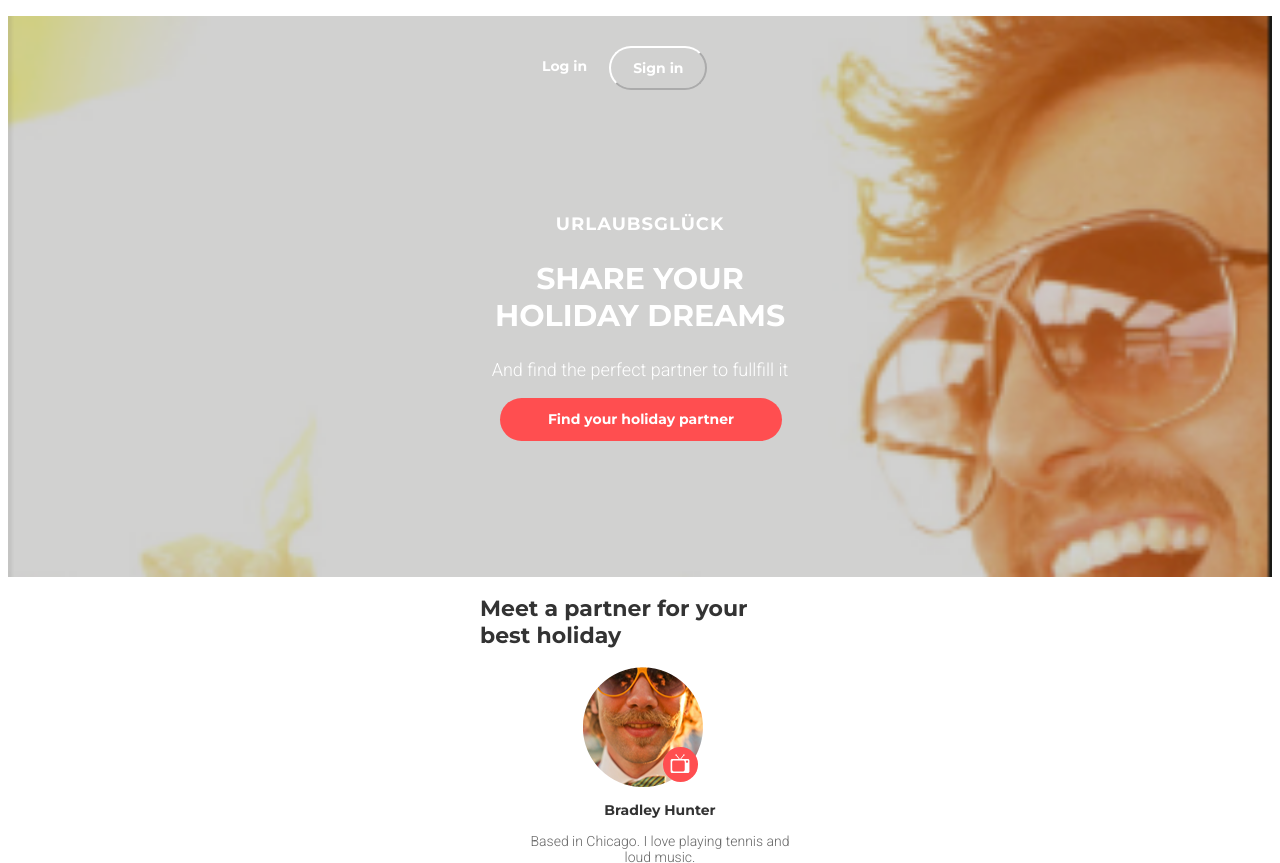
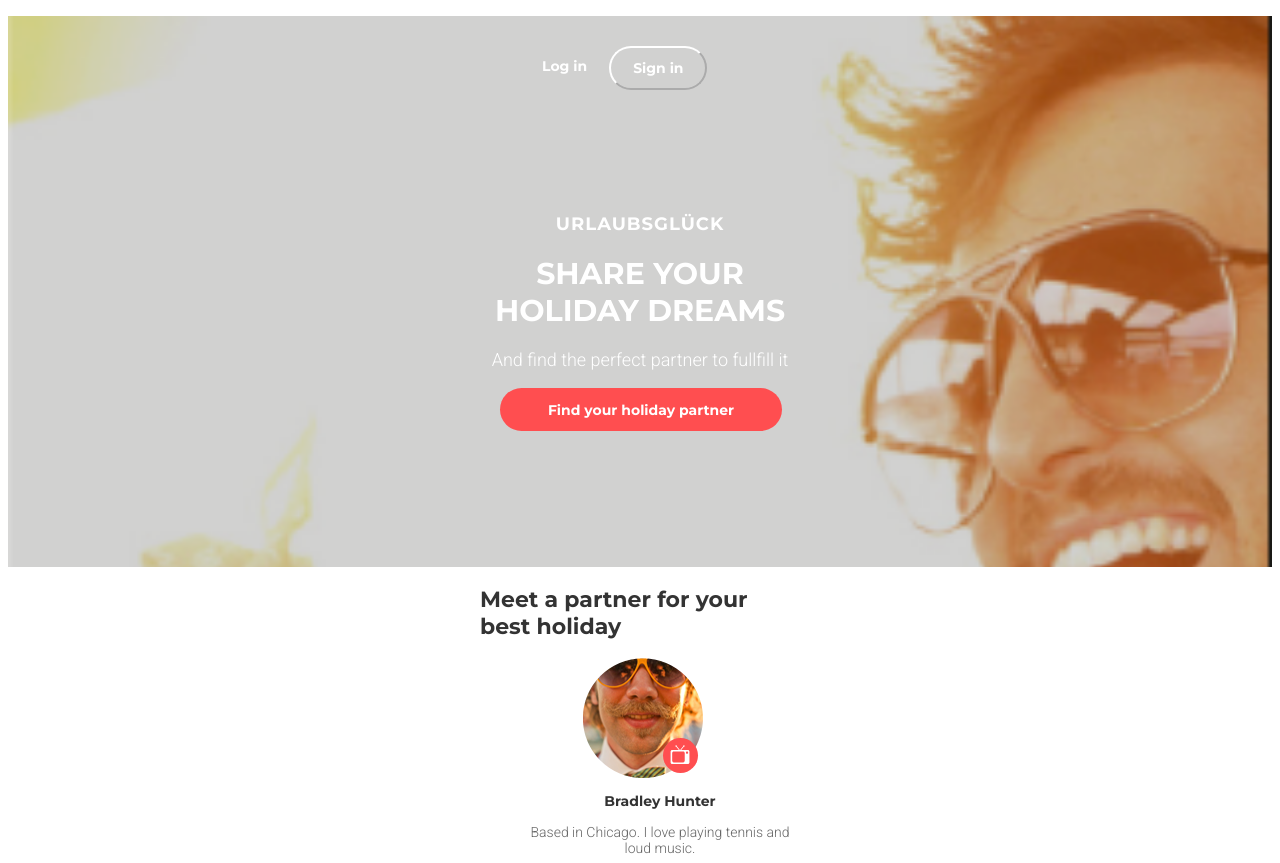
Before and after one commit to KirillKapteily/Mobile-first, a plain HTML site: page index.html in a window 1280 px wide. Shown: the top 863 px of the page. Drawn offline with Linux system fonts and the light colour scheme.

Commit message:
Again fix
Version 1.2

```diff
--- a/index.html
+++ b/index.html
@@ -16,8 +16,7 @@
 </head>
 
 <body>
-  <header>
-    <section class="hero">
+  <header class="hero">
     <div class="container">
     <ul class="header-list">
       <li class="header__item"><button type="button" class="login__btn">Log in</button></li>
@@ -27,7 +26,6 @@
       <h1 class="main__title">Share your holiday dreams</h1>
       <p class="main__par">And find the perfect partner to fullfill it</p>
       <button type="button" class="hero__btn">Find your holiday partner</button>
-    </section>
   </div>
   </header>
   <main>
--- a/sass/components/_mainp.scss
+++ b/sass/components/_mainp.scss
@@ -75,6 +75,7 @@ font-weight: 700;
 line-height: normal;
 }
 
+
 .header-list{
     display: flex;
     list-style: none;
@@ -123,12 +124,11 @@ font-weight: 300;
 line-height: normal;
 }
 
-.hero{
-    background-image: url("/img/hero.png");
-    background-repeat: no-repeat;
-    background-color: #666;
-    background-size: cover;
-}
+// .hero{
+//     background-image: url("/img/hero.png");
+//     background-repeat: no-repeat;
+//     background-size: cover;
+// }
 
 .svg{
     width: 21px;
--- a/sass/components/_page-header.scss
+++ b/sass/components/_page-header.scss
@@ -5,3 +5,9 @@
     font-weight: 700;
     font-style: normal;
 }
+
+header{
+    background-image: url("/img/hero.png");
+    background-repeat: no-repeat;
+    background-size: cover;
+}
```
Also changed, not shown: sass/main.css, 1 other file.
